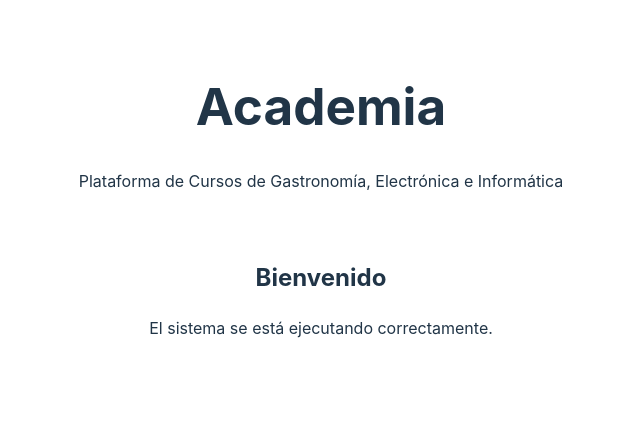
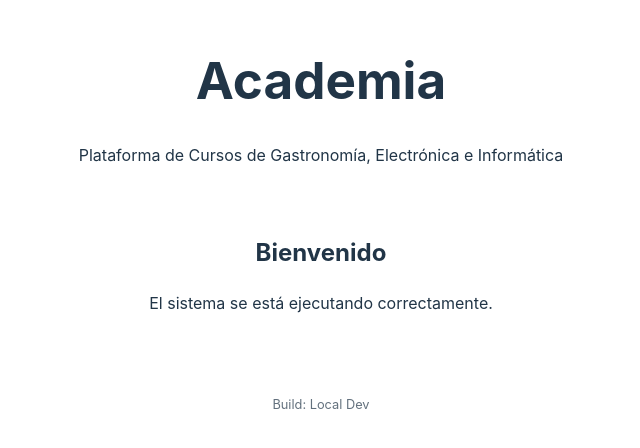
Before and after one commit to arielbulacio-coder/academia, a React app in the folder frontend/: page / in a window 1280 px wide. Shown: the part 184-632 px from the top of the page, without its empty margins (319-959 px from the left). Built offline with nearby package versions, Linux system fonts and the light colour scheme; the HTML template or start-up script is replaced by a standard one.

Commit message:
Feat: Add build version and deploy script

```diff
--- a/frontend/src/App.jsx
+++ b/frontend/src/App.jsx
@@ -14,6 +14,9 @@ function App() {
           <p>El sistema se está ejecutando correctamente.</p>
         </div>
       </main>
+      <footer style={{ marginTop: '2rem', fontSize: '0.8rem', opacity: 0.7 }}>
+        Build: {typeof __BUILD_DATE__ !== 'undefined' ? __BUILD_DATE__ : 'Local Dev'}
+      </footer>
     </div>
   )
 }
--- a/frontend/vite.config.js
+++ b/frontend/vite.config.js
@@ -32,5 +32,8 @@ export default defineConfig({
   server: {
     host: '0.0.0.0',
     allowedHosts: ['academia.149.50.130.160.nip.io', 'localhost', '.nip.io']
+  },
+  define: {
+    '__BUILD_DATE__': JSON.stringify(new Date().toISOString())
   }
 })
```
Also changed, not shown: 1 other file (tests, documents, lock files or other folders).
